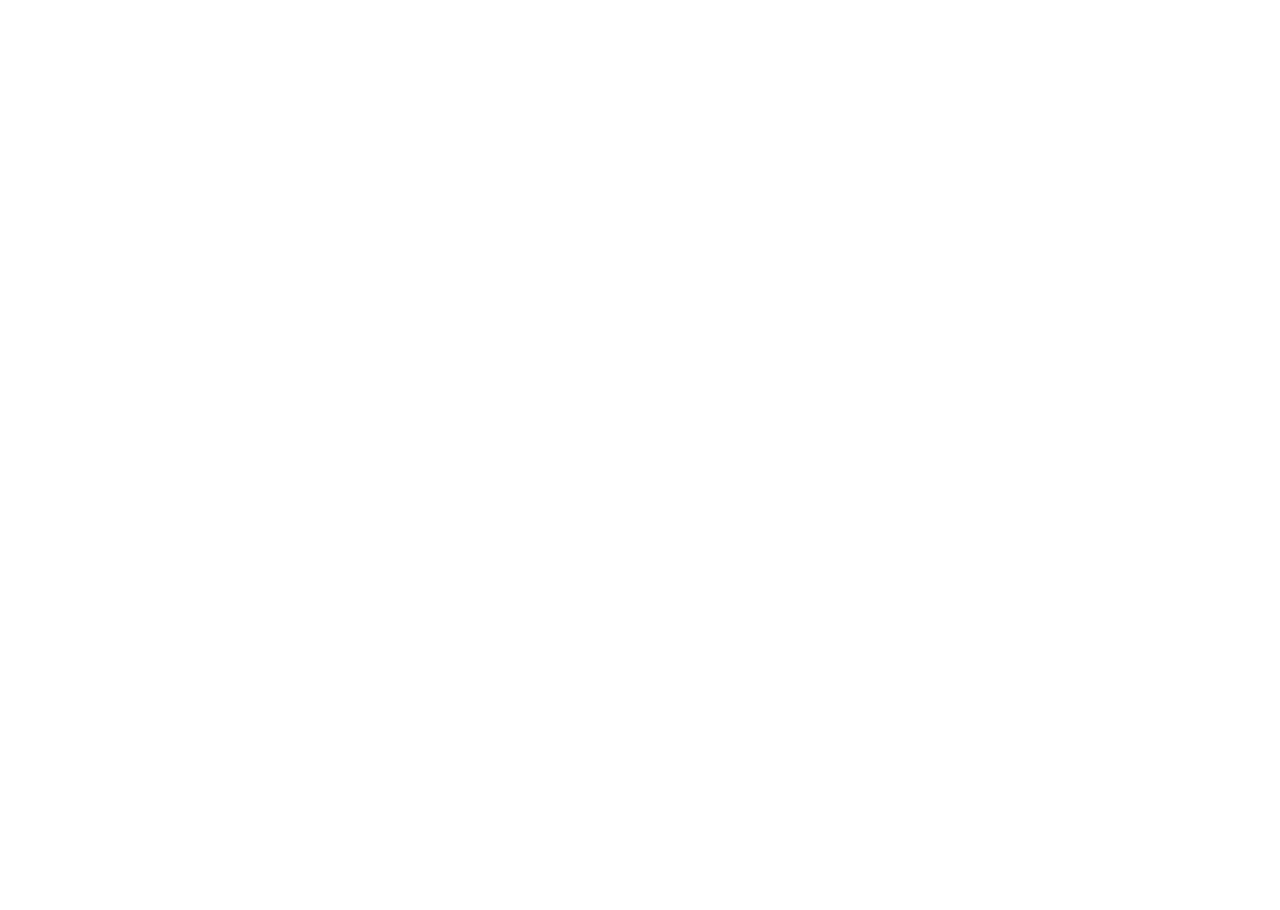
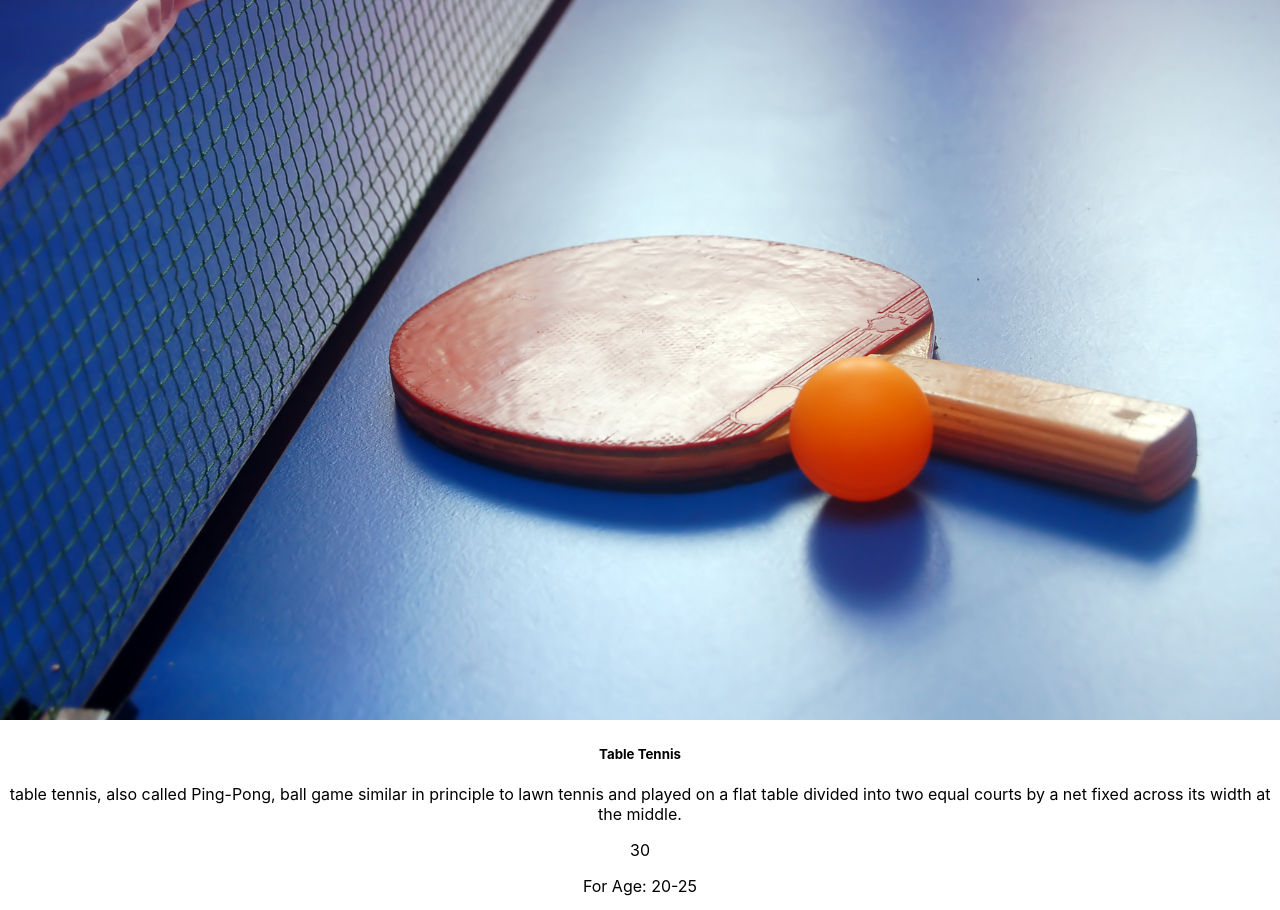
Before and after one commit to RahatRezwan/be-energetic, a React (Create React App) app: page / in a window 1280 px wide. Shown: the top 910 px of the page. Before the commit the page ends 800 px from the top, so only its background shows below. Built offline with nearby package versions, Linux system fonts and the light colour scheme.

Commit message:
display exercise data in dom

```diff
--- a/src/components/Exercise/Exercise.js
+++ b/src/components/Exercise/Exercise.js
@@ -4,7 +4,15 @@
 const Exercise = ({ exercise }) => {
     console.log(exercise);
     const { img, name, details, time, Age } = exercise;
-    return <div></div>;
+    return (
+        <div>
+            <img src={img} alt="" />
+            <h5>{name}</h5>
+            <p>{details}</p>
+            <p>{time}</p>
+            <p>For Age: {Age}</p>
+        </div>
+    );
 };
 
 export default Exercise;
```
